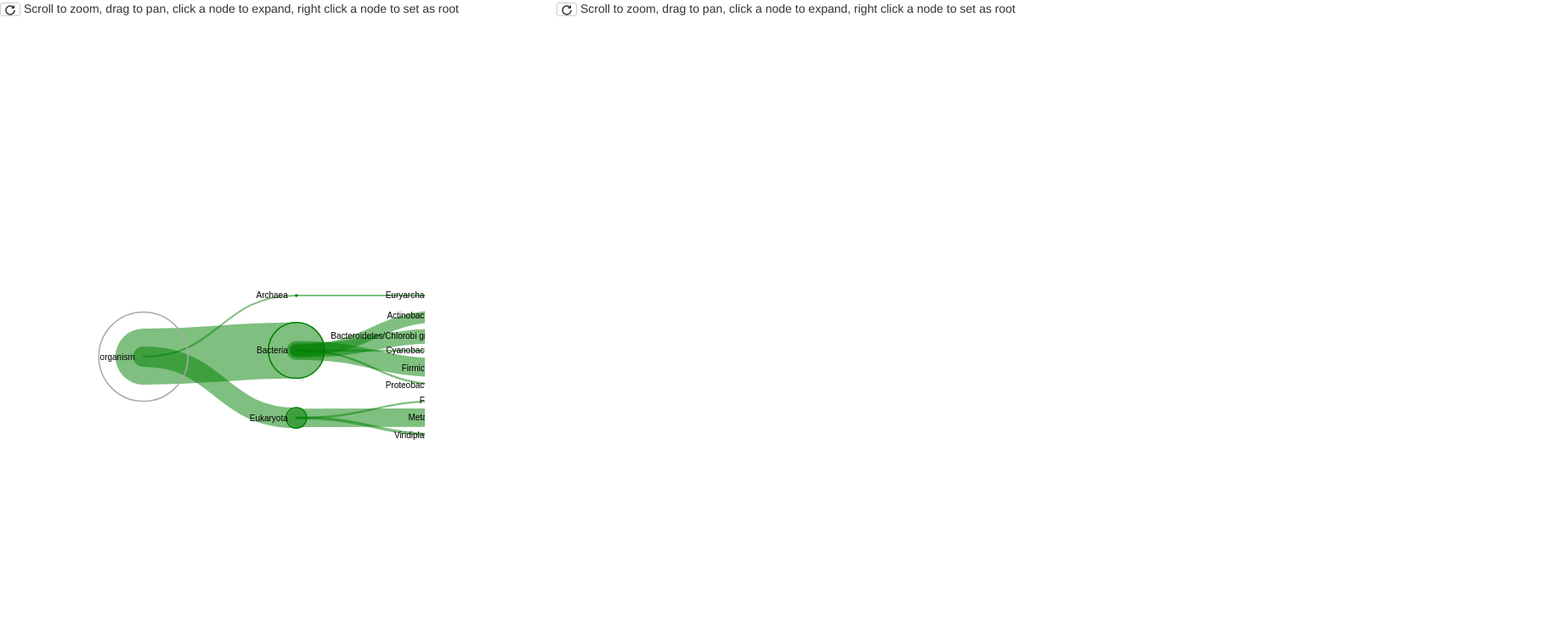
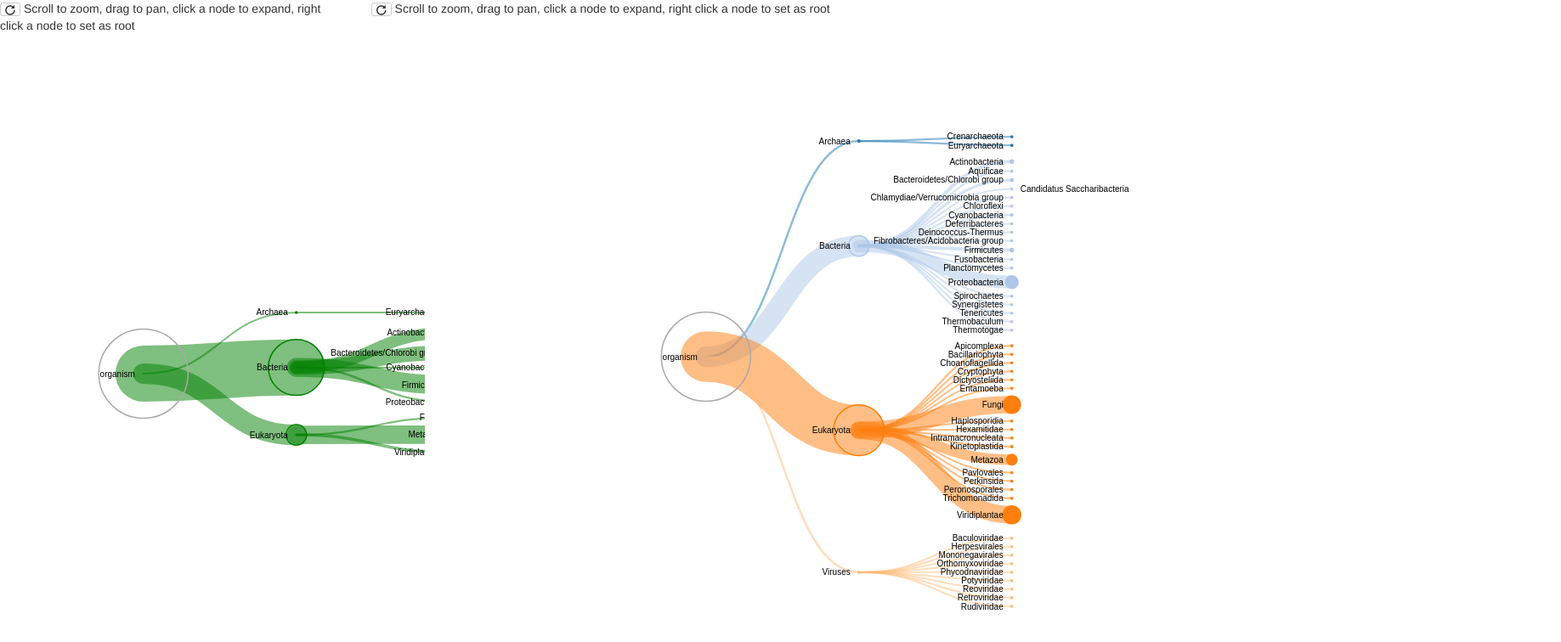
Before and after one commit to unipept/unipept-visualizations, a plain HTML site: page sample.html in a window 1280 px wide. Shown: the whole page at 85% size, 1837 px wide, since content can reach past the window. Drawn offline with nearby package versions, Linux system fonts and the light colour scheme; no server answers.

Commit message:
JSHinted the file, fixed comments by @bmesuere

```diff
--- a/assets/javascripts/treeview.js
+++ b/assets/javascripts/treeview.js
@@ -4,13 +4,9 @@
  * - https://gist.github.com/robschmuecker/7880033
  * - http://www.brightpointinc.com/interactive/budget/index.html?source=d3js
  */
-
 (function() {
     var TreeView = function TreeView(element, options) {
-        this.element = $(element);
-        this.options = options;
-
-        that = {};
+        var that = {};
 
         var margin = {top: 5, right: 5, bottom: 5, left: 60},
             width = options.width - margin.right - margin.left,
@@ -95,7 +91,7 @@
 
             // collapse everything
             function collapseAll(d) {
-                if (d.children && d.children.length == 0) {
+                if (d.children && d.children.length === 0) {
                     d.children = null;
                 }
                 if (d.children) {
@@ -109,7 +105,7 @@
 
             update(root);
             centerNode(root);
-        };
+        }
 
         function update(source) {
 
@@ -294,7 +290,7 @@
         // Toggle children on click.
         function click(d) {
             // check if click is triggered by panning on a node
-            if (d3.event.defaultPrevented) return;
+            if (d3.event.defaultPrevented) { return; }
 
             if (d.children) {
                 collapse(d);
@@ -377,7 +373,7 @@
 
         }
         function tooltipOut(d, i) {
-            clearTimeout(tooltipTimer)
+            clearTimeout(tooltipTimer);
             tooltip.style("visibility", "hidden");
         }
 
@@ -392,7 +388,7 @@
 
         // return the object
         return that;
-    }
+    };
 
     // get a nice colour palet, see https://github.com/mbostock/d3/wiki/Ordinal-Scales#categorical-colors
     TreeView.DEFAULT_SCALE = d3.scale.category20();
@@ -401,8 +397,8 @@
         height: 100,
         width: 200,
 
-        colors: function(d) { return TreeView.DEFAULT_SCALE(d.name) },
-    }
+        colors: function(d) { return TreeView.DEFAULT_SCALE(d.name); },
+    };
 
     function Plugin(option) {
         return this.each(function () {
@@ -410,8 +406,8 @@
             var data = $this.data('vis.treeview');
             var options = $.extend({}, TreeView.DEFAULTS, $this.data(), typeof option === 'object' && option);
 
-            if(!data) $this.data('vis.treeview', (data = new TreeView(this, options)));
-            if(typeof option === 'string') data[option]();
+            if(!data) { $this.data('vis.treeview', (data = new TreeView(this, options))); }
+            if(typeof option === 'string') { data[option](); }
         });
     }
 
--- a/sample.html
+++ b/sample.html
@@ -37,7 +37,7 @@
         });
 
 
-        d3.json("sample-data/hierarchical-taxons-flat.json", function(error, data) {
+        d3.json("sample-data/17171.json", function(error, data) {
           if (error) return console.warn(error);
 
           $("#d3TreeView2").treeview({
@@ -53,7 +53,7 @@
 
   <body>
     <div class="row">
-      <div class="col-md-6">
+      <div class="col-md-4">
         <span class="dir">
           <a class="btn btn-xs btn-default" id="treeview-reset" title="reset visualisation"><i class="glyphicon glyphicon-repeat"></i></a>
         </span>
@@ -61,7 +61,7 @@
         <div id="d3TreeView"></div>
       </div>
 
-      <div class="col-md-6">
+      <div class="col-md-8">
         <span class="dir">
           <a class="btn btn-xs btn-default" id="treeview-reset2" title="reset visualisation"><i class="glyphicon glyphicon-repeat"></i></a>
         </span>
```
Also changed, not shown: 1 other file.
